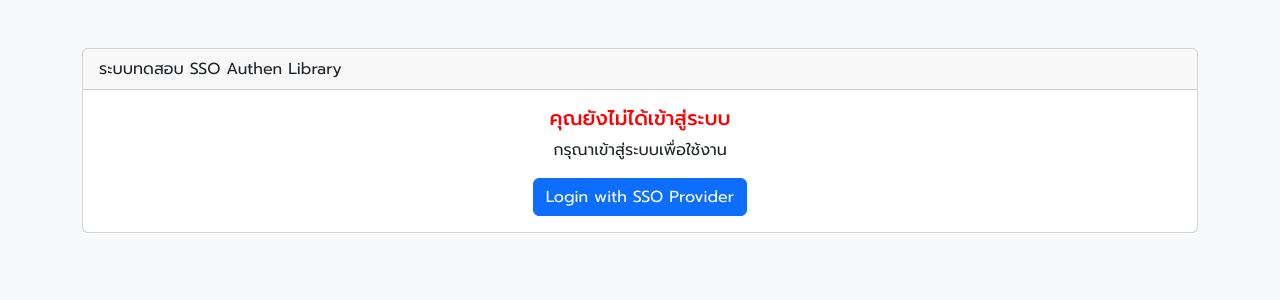
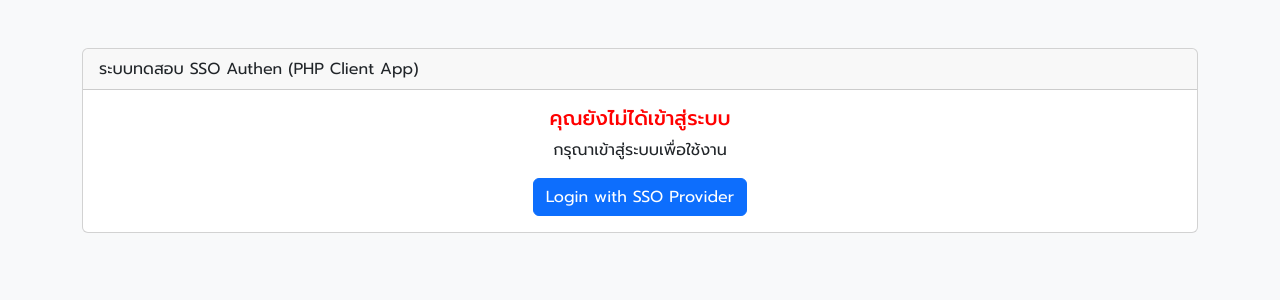
Before and after one commit to Noung/sso-authen-3.1, a PHP site: the page made by examples/Lagacy Mode/php-client/index.php in a window 1280 px wide. Shown: the top 300 px of the page. Run offline with PHP 8.4, Linux system fonts and the light colour scheme.

Commit message:
Update index.php

```diff
--- a/examples/Lagacy Mode/php-client/index.php
+++ b/examples/Lagacy Mode/php-client/index.php
@@ -24,7 +24,7 @@ if (!session_id()) {
     <div class="container mt-5">
         <div class="card">
             <div class="card-header">
-                ระบบทดสอบ SSO Authen Library
+                ระบบทดสอบ SSO Authen (PHP Client App)
             </div>
             <div class="card-body text-center">
                 <?php if (isset($_SESSION['user_is_logged_in']) && $_SESSION['user_is_logged_in']): ?>
```
